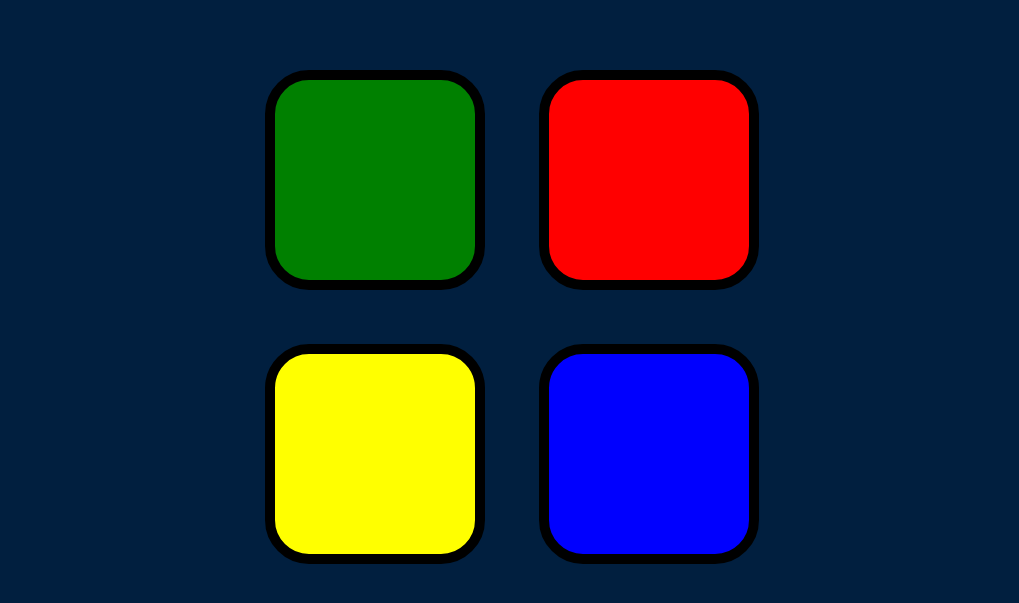
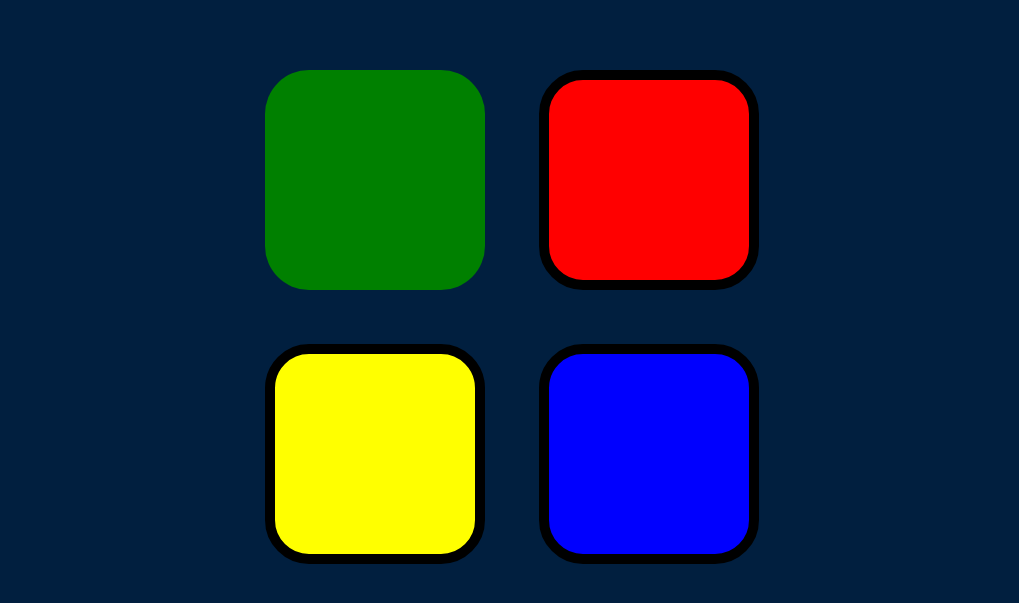
Before and after one commit to hossain101/Simon_Game_Web, a plain HTML site: page index.html in a window 1280 px wide. In both pictures the pointer is over the element 503 px from the left and 309 px from the top of the page. Shown: the part 129-732 px from the top of the page, without its empty margins (128-1147 px from the left). Drawn offline with Linux system fonts and the light colour scheme.

Commit message:
add hover function to css

```diff
--- a/styles.css
+++ b/styles.css
@@ -6,7 +6,7 @@ body {
 #level-title {
     font-family: 'Press Start 2P', cursive;
     font-size: 3rem;
-    margin:  5%;
+    margin: 5%;
     color: #FEF2BF;
 }
 
@@ -51,3 +51,7 @@ body {
     box-shadow: 0 0 20px white;
     background-color: grey;
 }
+
+.btn:hover {
+    border: 10px solid rgba(255, 255, 255, 0);
+}
```
Also changed, not shown: index.js (added). Lines whose indentation alone changed are shown as unchanged.
